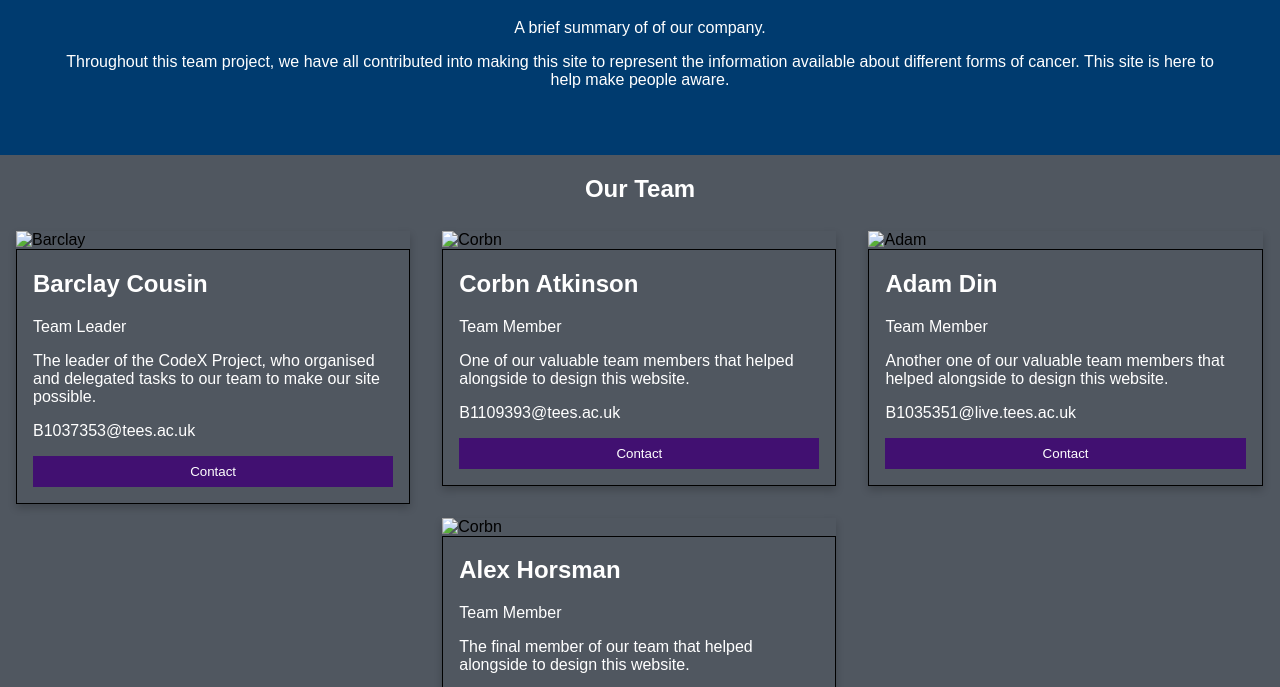
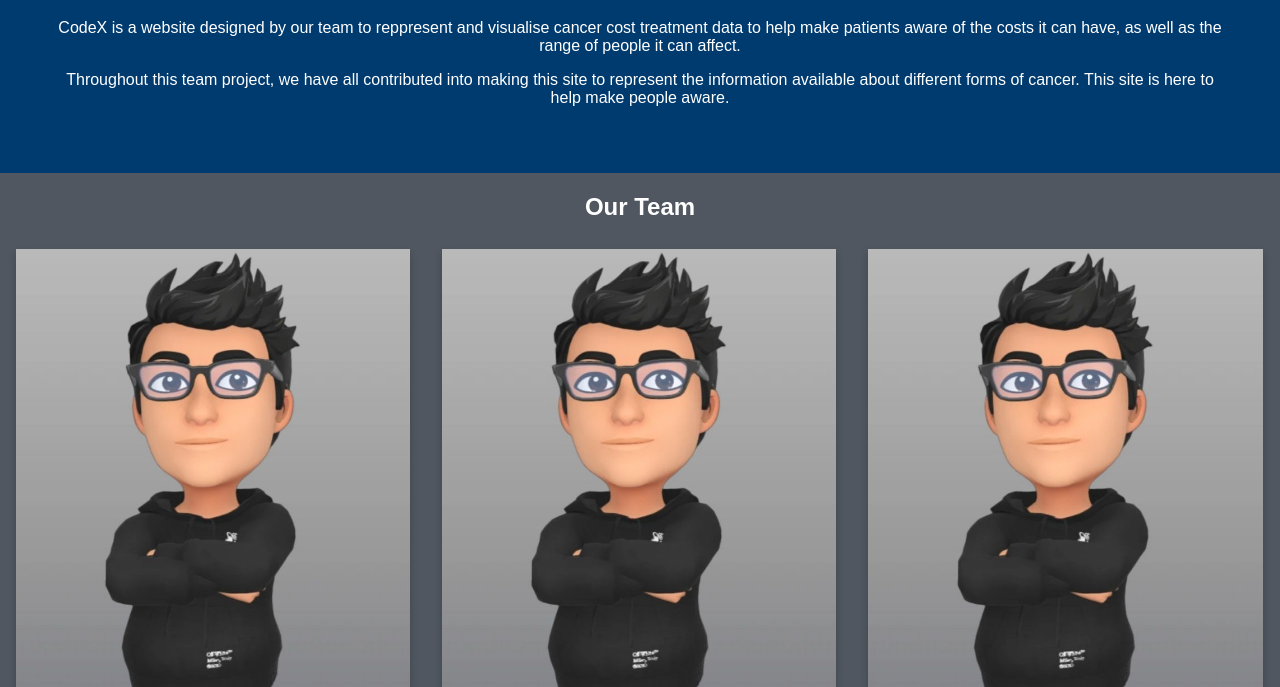
Before and after one commit to BarclayCousin/CodeX, a plain HTML site: page aboutus.html in a window 1280 px wide. Shown: the part 111-798 px from the top of the page. Drawn offline with Linux system fonts and the light colour scheme.

Commit message:
uploaded sample pictures

```diff
--- a/aboutus.html
+++ b/aboutus.html
@@ -10,7 +10,7 @@
 
       <div class="about-section">
         <h1>CodeX | About Us</h1>
-        <p>A brief summary of of our company.</p>
+        <p>CodeX is a website designed by our team to reppresent and visualise cancer cost treatment data to help make patients aware of the costs it can have, as well as the range of people it can affect.</p>
         <p>
           Throughout this team project, we have all contributed into making this
           site to represent the information available about different forms of
@@ -22,7 +22,7 @@
       <div class="row">
         <div class="column">
           <div class="card">
-            <img src="aboutus.jpg" alt="Barclay" style="width: 100%" />
+            <img src="img/AD.jpg" alt="Barclay" style="width: 100%" />
             <div class="container">
               <h2>Barclay Cousin</h2>
               <p class="title">Team Leader</p>
@@ -38,7 +38,7 @@
 
         <div class="column">
           <div class="card">
-            <img src="aboutus.jpg" alt="Corbn" style="width: 100%" />
+            <img src="img/AD.jpg" alt="Corbn" style="width: 100%" />
             <div class="container">
               <h2>Corbn Atkinson</h2>
               <p class="title">Team Member</p>
@@ -54,7 +54,7 @@
 
         <div class="column">
           <div class="card">
-            <img src="AD.jpg" alt="Adam" style="width: 100%" />
+            <img src="img/AD.jpg" alt="Adam" style="width: 100%" />
             <div class="container">
               <h2>Adam Din</h2>
               <p class="title">Team Member</p>
@@ -70,9 +70,9 @@
 
         <div class="column">
           <div class="card">
-            <img src="aboutus.jpg" alt="Corbn" style="width: 100%" />
+            <img src="img/AD.jpg" alt="Corbn" style="width: 100%" />
             <div class="container">
-              <h2>Alex Horsman</h2>
+              <h2>Alexander Horsman</h2>
               <p class="title">Team Member</p>
               <p>
                 The final member of our team that helped alongside to design
```
